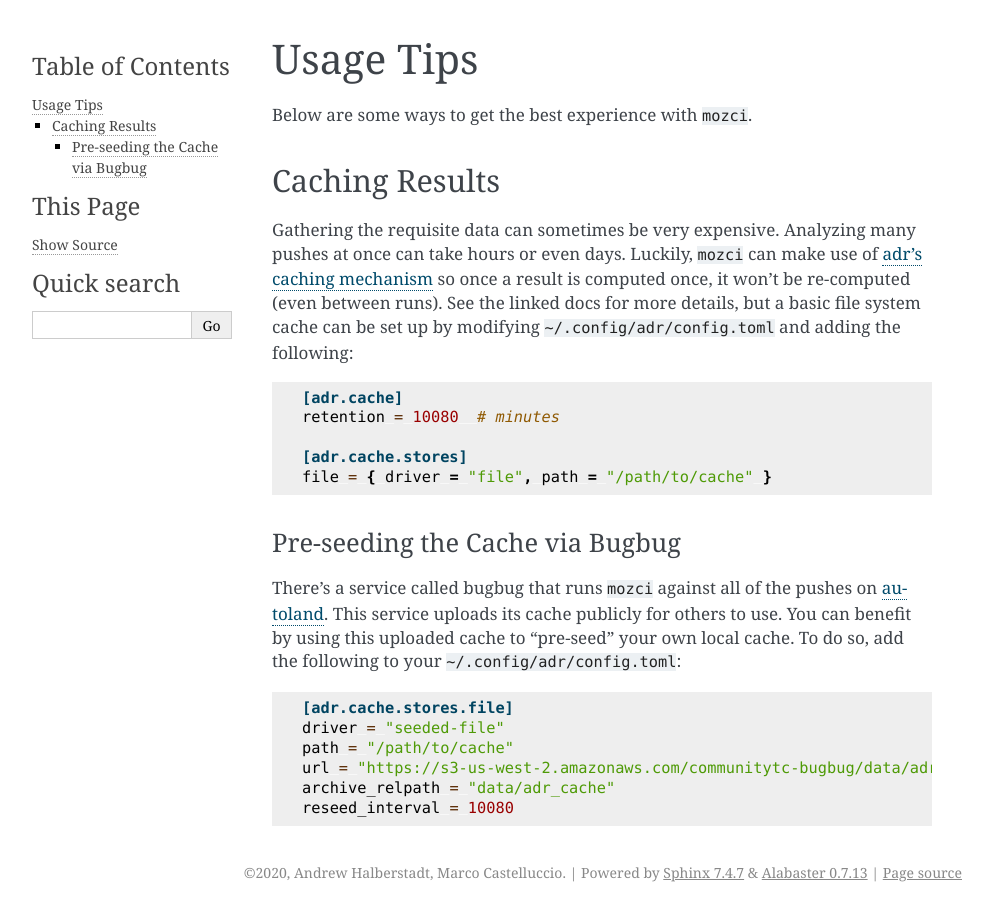
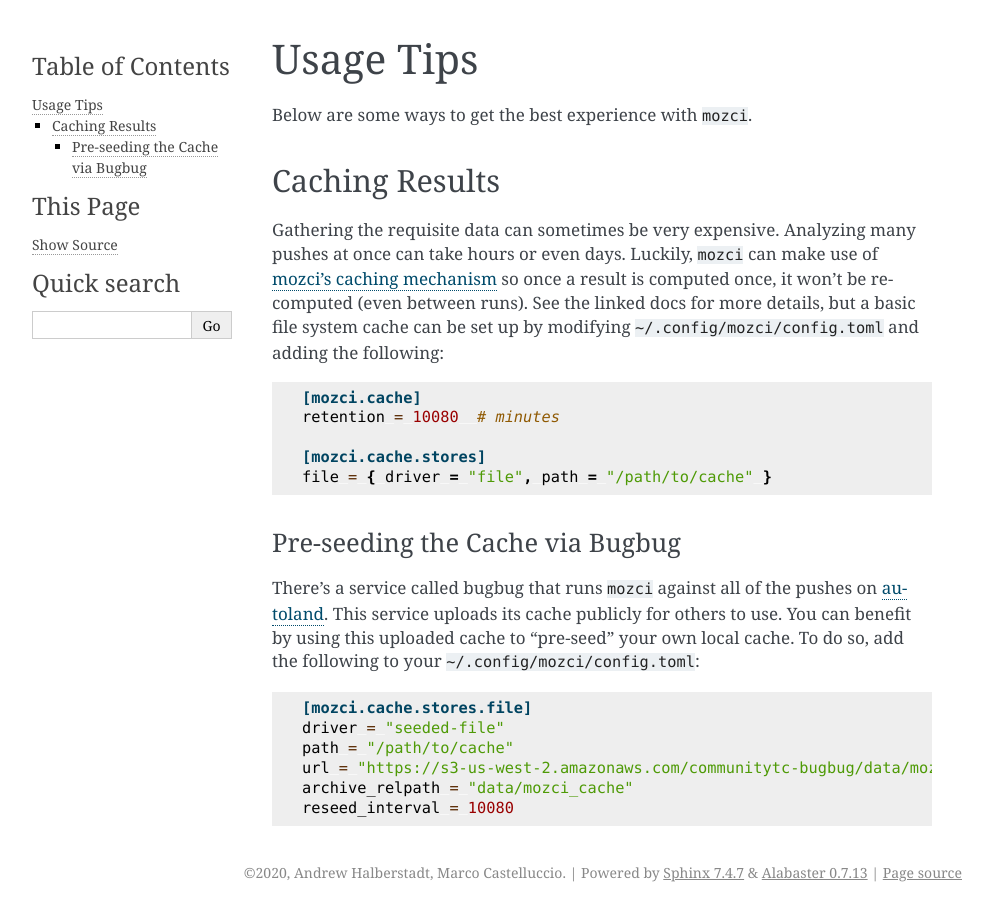
Before and after one commit to mozilla/mozci, a Sphinx documentation site: the page built from docs/usage.rst, in a window 1280 px wide. Shown: the whole page, without its empty margins (148-1141 px from the left). Built offline with Sphinx 7.4.7, drawn with Linux system fonts in a browser that asks for light colours.

Commit message:
Update references to 'adr' in the docs

```diff
--- a/docs/usage.rst
+++ b/docs/usage.rst
@@ -8,21 +8,21 @@
 ---------------
 
 Gathering the requisite data can sometimes be very expensive. Analyzing many pushes at once can take
-hours or even days. Luckily, ``mozci`` can make use of `adr's caching mechanism`_ so once a result
+hours or even days. Luckily, ``mozci`` can make use of `mozci's caching mechanism`_ so once a result
 is computed once, it won't be re-computed (even between runs). See the linked docs for more details,
-but a basic file system cache can be set up by modifying ``~/.config/adr/config.toml`` and adding
+but a basic file system cache can be set up by modifying ``~/.config/mozci/config.toml`` and adding
 the following:
 
 .. code-block:: toml
 
-    [adr.cache]
+    [mozci.cache]
     retention = 10080  # minutes
 
-    [adr.cache.stores]
+    [mozci.cache.stores]
     file = { driver = "file", path = "/path/to/cache" }
 
 
-.. _adr's caching mechanism: https://active-data-recipes.readthedocs.io/en/latest/usage.html#cache
+.. _mozci's caching mechanism: https://active-data-recipes.readthedocs.io/en/latest/usage.html#cache
 
 
 Pre-seeding the Cache via Bugbug
@@ -31,15 +31,15 @@
 There's a service called bugbug that runs ``mozci`` against all of the pushes on `autoland`_. This
 service uploads its cache publicly for others to use. You can benefit by using this uploaded cache
 to "pre-seed" your own local cache. To do so, add the following to your
-``~/.config/adr/config.toml``:
+``~/.config/mozci/config.toml``:
 
 .. code-block:: toml
 
-    [adr.cache.stores.file]
+    [mozci.cache.stores.file]
     driver = "seeded-file"
     path = "/path/to/cache"
-    url = "https://s3-us-west-2.amazonaws.com/communitytc-bugbug/data/adr_cache.tar.zst"
-    archive_relpath = "data/adr_cache"
+    url = "https://s3-us-west-2.amazonaws.com/communitytc-bugbug/data/mozci_cache.tar.zst"
+    archive_relpath = "data/mozci_cache"
     reseed_interval = 10080
 
 
```
Also changed, not shown: docs/configuration.rst (+5 -5 lines).
